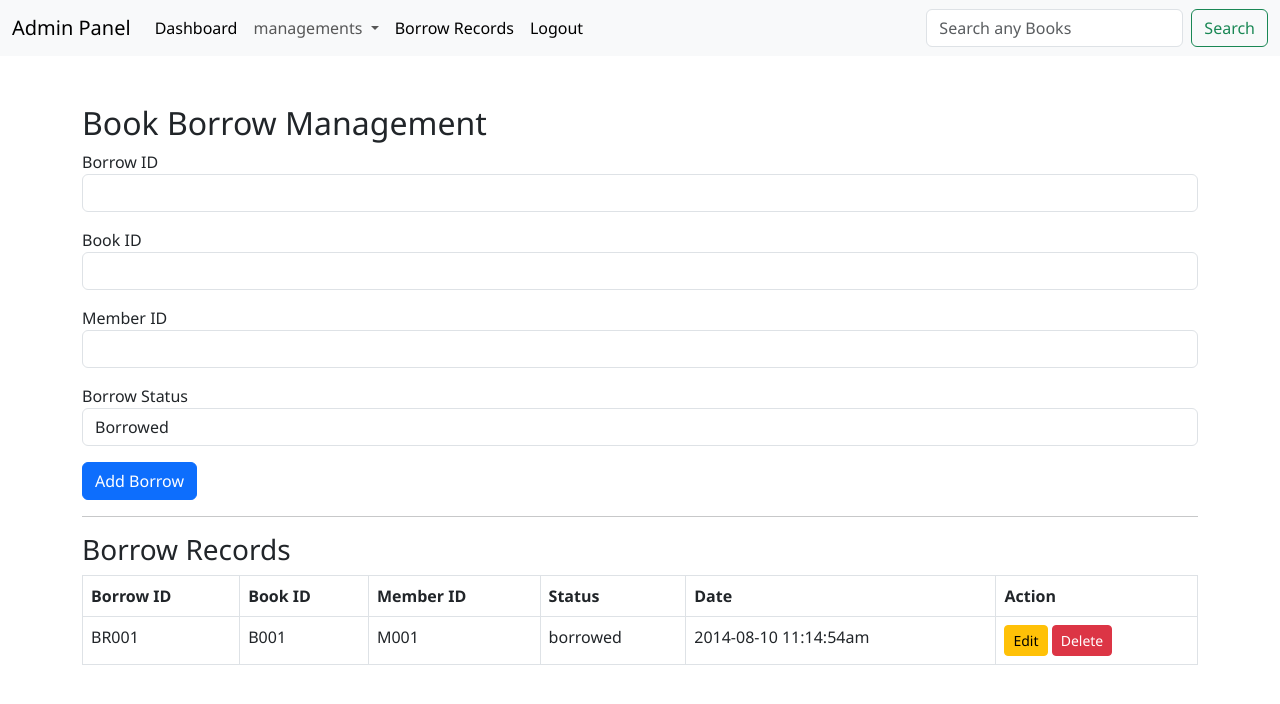
After one commit to isharatharushi123-sketch/Libry_Management_System, a PHP site: page /features/book_borrow/borrow.php in a window 1280 px wide. The commit adds this page. Shown: the top 704 px of the page. Run offline with PHP 8.4, Linux system fonts and the light colour scheme; a user stored in the database is signed in; data comes from the database, SQL or seed files in the repository.

Commit message:
Add book_borrow feature
Add the session features and small bug fix

```diff
--- a/config/db.php
+++ b/config/db.php
@@ -1,9 +1,20 @@
 <?php
+$servername="localhost";
+$username="root";
+$password="";
+$database="library_management_system";
 
-$conn = mysqli_connect("localhost","root","","library_system");
+try{
+    $conn =new mysqli($servername,$username,$password,$database);
+    if($conn->connect_error){
+        die("Connection failed: " . $conn->connect_error);
+    }
+    else{
+        //echo json_encode(['dbstatus' => 'success', 'message' => 'Connected successfully']);
+    }
 
-if(!$conn){
-    die("Connection Failed : " . mysqli_connect_error());
 }
-
+catch(Exeption $e){
+    //echo json_encode(['dbstatus' => 'error', 'message' => 'Connection failed: ' . $e->getMessage()]);
+}
 ?>
--- /dev/null
+++ b/features/book_borrow/borrow.php
@@ -0,0 +1,122 @@
+<?php
+include('../../includes/header.php');
+require_once('../../config/db.php');
+require_once('../../Session/session.php');
+require_login();
+?>
+
+<div class="container mt-5">
+
+    <h2>Book Borrow Management</h2>
+
+    <form action="insert_borrow.php" method="POST">
+
+        <div class="mb-3">
+            <label>Borrow ID</label>
+            <input type="text" name="borrow_id"
+            class="form-control" required>
+        </div>
+
+        <div class="mb-3">
+            <label>Book ID</label>
+            <input type="text" name="book_id"
+            class="form-control" required>
+        </div>
+
+        <div class="mb-3">
+            <label>Member ID</label>
+            <input type="text" name="member_id"
+            class="form-control" required>
+        </div>
+
+        <div class="mb-3">
+            <label>Borrow Status</label>
+
+            <select name="borrow_status"
+            class="form-control">
+
+                <option value="borrowed">
+                    Borrowed
+                </option>
+
+                <option value="available">
+                    Available
+                </option>
+
+            </select>
+
+        </div>
+
+        <button type="submit"
+        name="addBorrow"
+        class="btn btn-primary">
+
+            Add Borrow
+
+        </button>
+
+    </form>
+
+    <hr>
+
+    <h3>Borrow Records</h3>
+
+    <table class="table table-bordered">
+
+        <tr>
+            <th>Borrow ID</th>
+            <th>Book ID</th>
+            <th>Member ID</th>
+            <th>Status</th>
+            <th>Date</th>
+            <th>Action</th>
+        </tr>
+
+<?php
+
+$sql = "SELECT * FROM bookborrower";
+$result = mysqli_query($conn,$sql);
+
+while($row = mysqli_fetch_assoc($result)){
+
+?>
+
+<tr>
+
+<td><?php echo $row['borrow_id']; ?></td>
+
+<td><?php echo $row['book_id']; ?></td>
+
+<td><?php echo $row['member_id']; ?></td>
+
+<td><?php echo $row['borrow_status']; ?></td>
+
+<td><?php echo $row['borrower_date_modified']; ?></td>
+
+<td>
+
+<a href="edit_borrow.php?id=<?php echo $row['borrow_id']; ?>"
+class="btn btn-warning btn-sm">
+
+Edit
+
+</a>
+
+<a href="delete_borrow.php?id=<?php echo $row['borrow_id']; ?>"
+class="btn btn-danger btn-sm">
+
+Delete
+
+</a>
+
+</td>
+
+</tr>
+
+<?php } ?>
+
+    </table>
+
+</div>
+
+<?php include('../../includes/footer.php'); ?>
--- a/includes/header.php
+++ b/includes/header.php
@@ -31,6 +31,7 @@
                 <li><a class="dropdown-item" href="/Libry_management_System/features/components/book_reg.php">Book Management</a></li>
                 <li><a class="dropdown-item" href="/Libry_management_System/features/components/category_reg.php">Category Management</a></li>
                 <li><a class="dropdown-item" href="/Libry_management_System/features/components/fine_management.php">Fine Management</a></li>
+                <li><a class="dropdown-item" href="/Libry_management_System/features/book_borrow/borrow.php">Book Borrow</a></li>
                 <li><a class="dropdown-item" href="/Libry_management_System/features/components/member_reg.php">Member Management</a></li>
               </ul>
             </li>
```
Also changed, not shown: features/book_borrow/delete_borrow.php (added, +27 -0 lines), features/book_borrow/edit_borrow.php (added, +60 -0 lines), features/book_borrow/insert_borrow.php (added, +60 -0 lines), features/book_borrow/update_borrow.php (added, +33 -0 lines).
